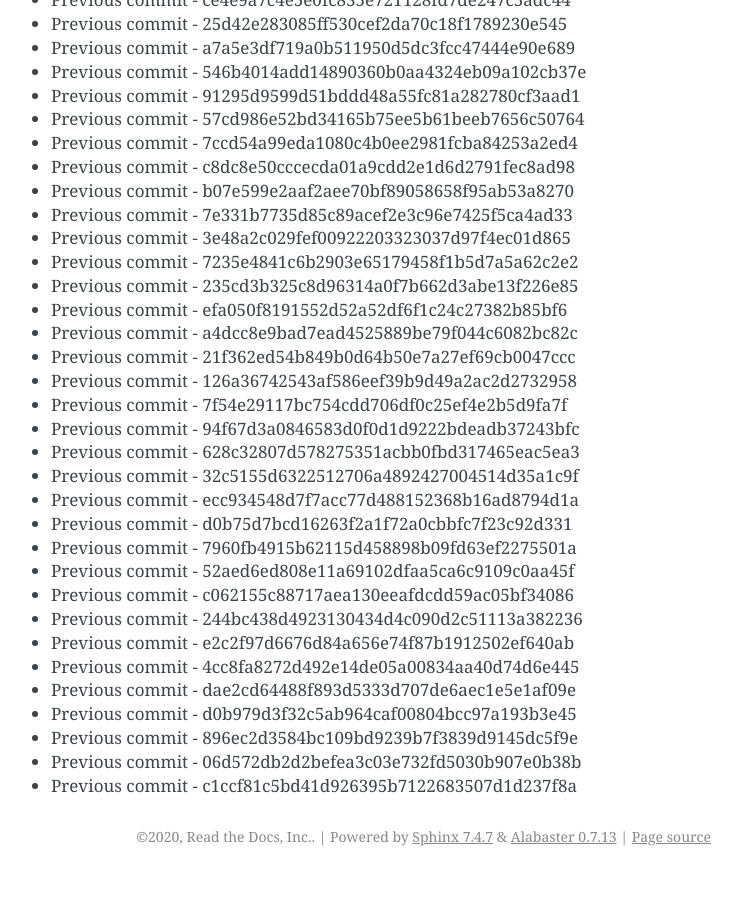
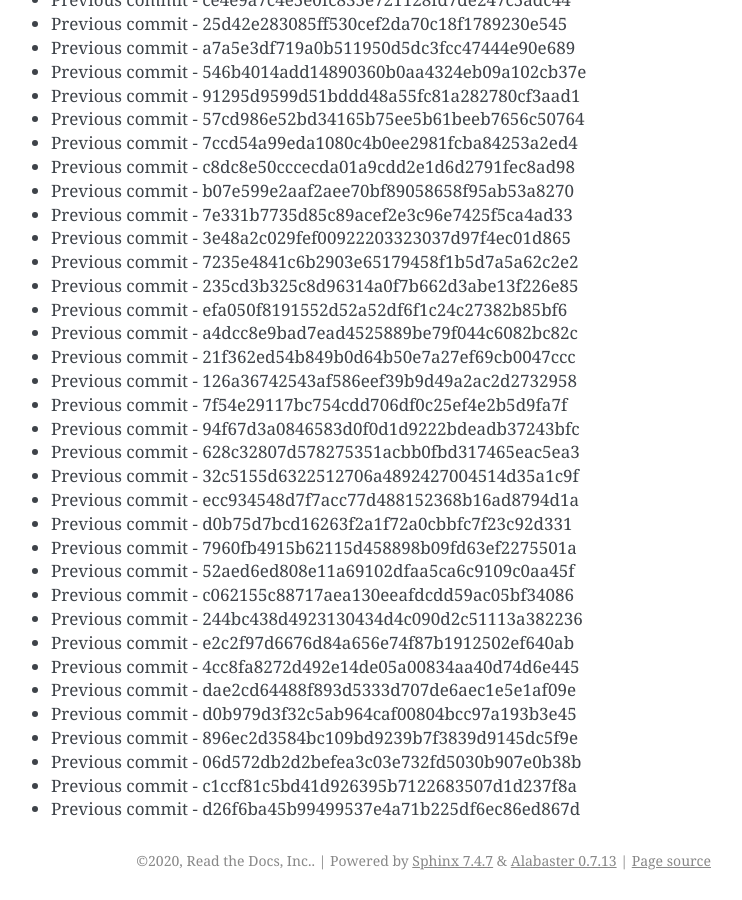
Before and after one commit to readthedocs/rtd-git-stresstest, a Sphinx documentation site: the page built from docs/updates.rst, in a window 1280 px wide and 900 px high, scrolled down 76829 px. Shown: the whole window, without its empty margins (399-1141 px from the left). Built offline with Sphinx 7.4.7, drawn with Linux system fonts in a browser that asks for light colours; before the commit the page ends 77705 px from its top, so only the background shows below that.

Commit message:
Generating commit from previous: d26f6ba45b99499537e4a71b225df6ec86ed867d

```diff
--- a/docs/updates.rst
+++ b/docs/updates.rst
@@ -3260,3 +3260,4 @@ It can be tested for any performance characteristics.
 * Previous commit - 896ec2d3584bc109bd9239b7f3839d9145dc5f9e
 * Previous commit - 06d572db2d2befea3c03e732fd5030b907e0b38b
 * Previous commit - c1ccf81c5bd41d926395b7122683507d1d237f8a
+* Previous commit - d26f6ba45b99499537e4a71b225df6ec86ed867d
```
